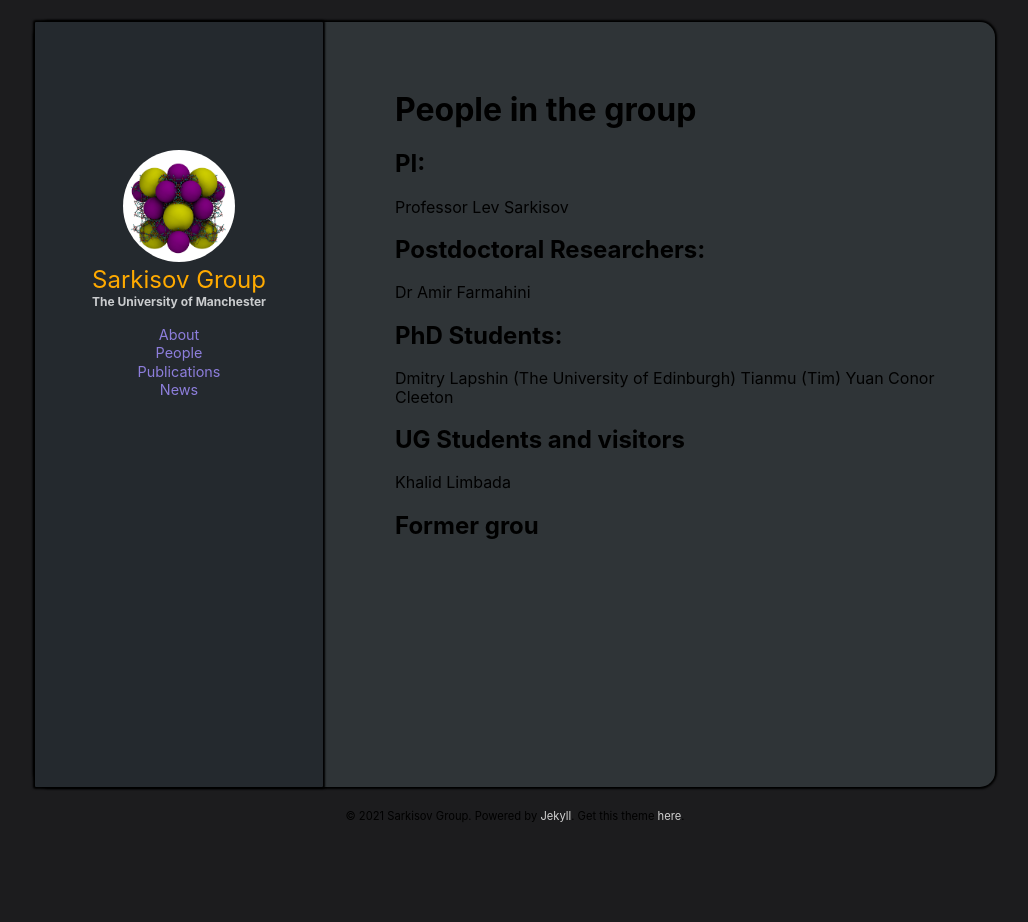
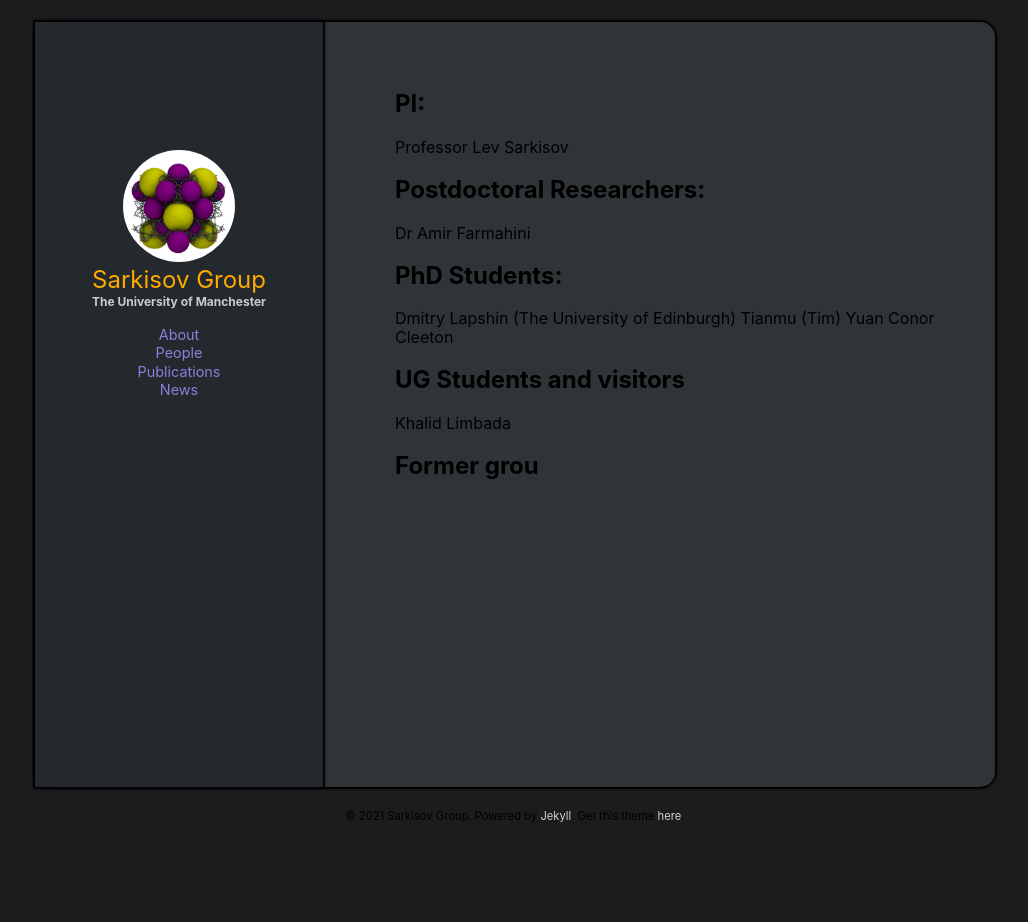
Before and after one commit to SarkisovGitHub/SarkisovGroup.github.io, a Jekyll site: the page built from People.md, in a window 1280 px wide. Shown: the whole page, without its empty margins (125-1153 px from the left). Built offline with Jekyll 4.4.1, drawn with Linux system fonts in a browser that asks for light colours; our own code applies the rules of GitHub Pages for plain Markdown files.

Commit message:
Update People.md

```diff
--- a/People.md
+++ b/People.md
@@ -1,8 +1,7 @@
 ---
-layout: page
+title: People
+categories: [writing]
 ---
-
-# People in the group
 
 ## PI:
 Professor Lev Sarkisov
```
